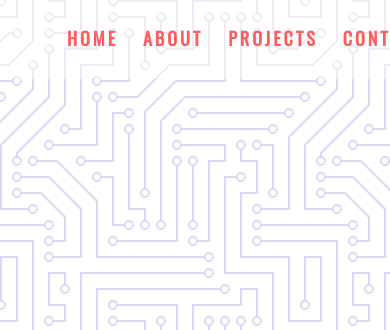
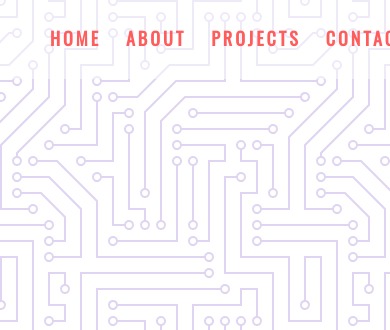
Before and after one commit to biswa1612/light-dark-mode, a plain HTML site: page index.html in a window 390 px wide. Shown: the top 330 px of the page. Drawn offline with nearby package versions, Linux system fonts and the light colour scheme.

Commit message:
adding styles

```diff
--- a/style.css
+++ b/style.css
@@ -330,7 +330,7 @@ input:checked + .slider::before {
     letter-spacing: 3px;
     padding-top: 25px;
     padding-bottom: 25px;
-    padding-left: 67px;
+    padding-left: 50px;
     /* padding-right: 100px; */
     width: 100vw;
     background: rgb(255 255 255 / 50%);
```
